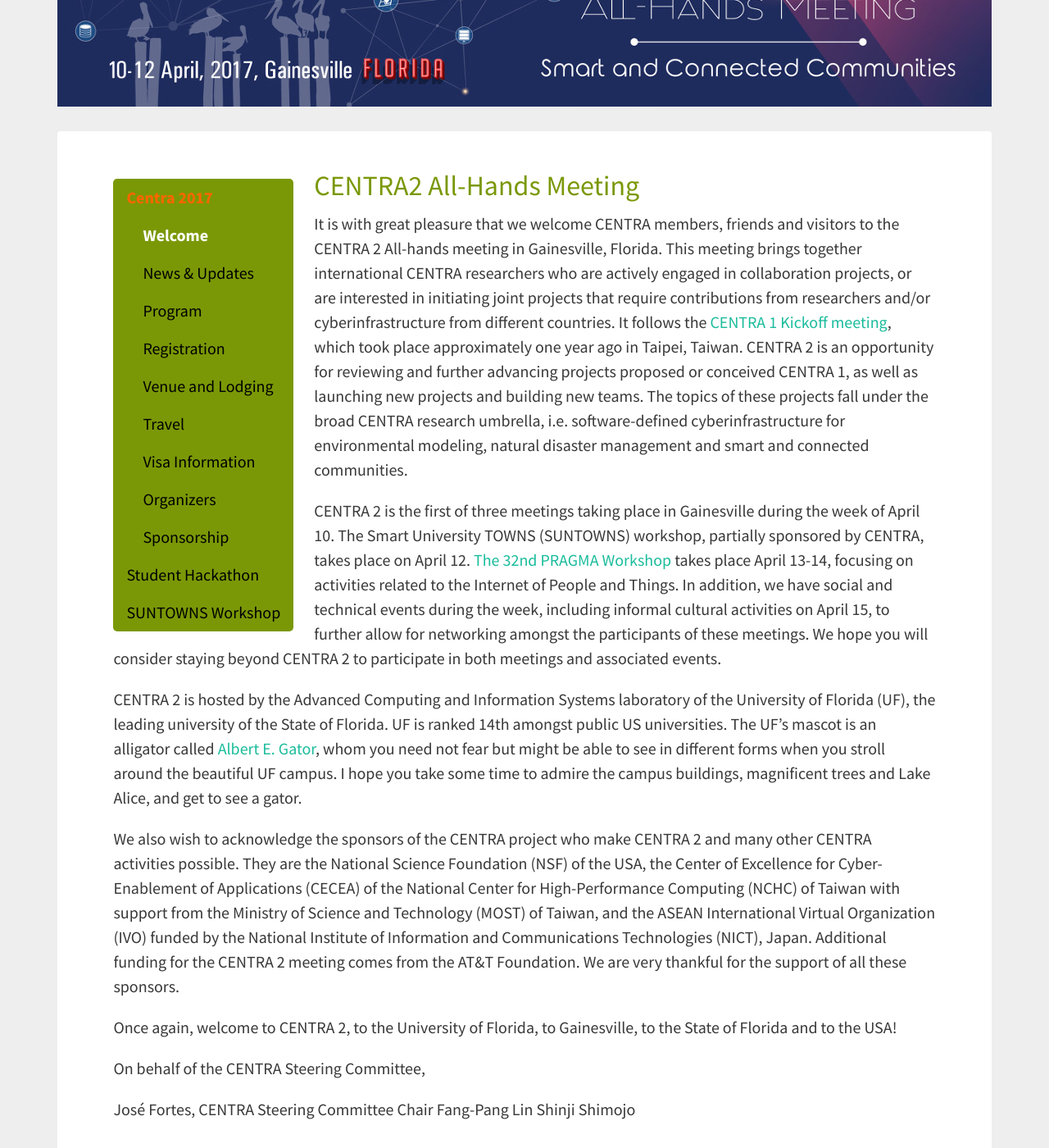
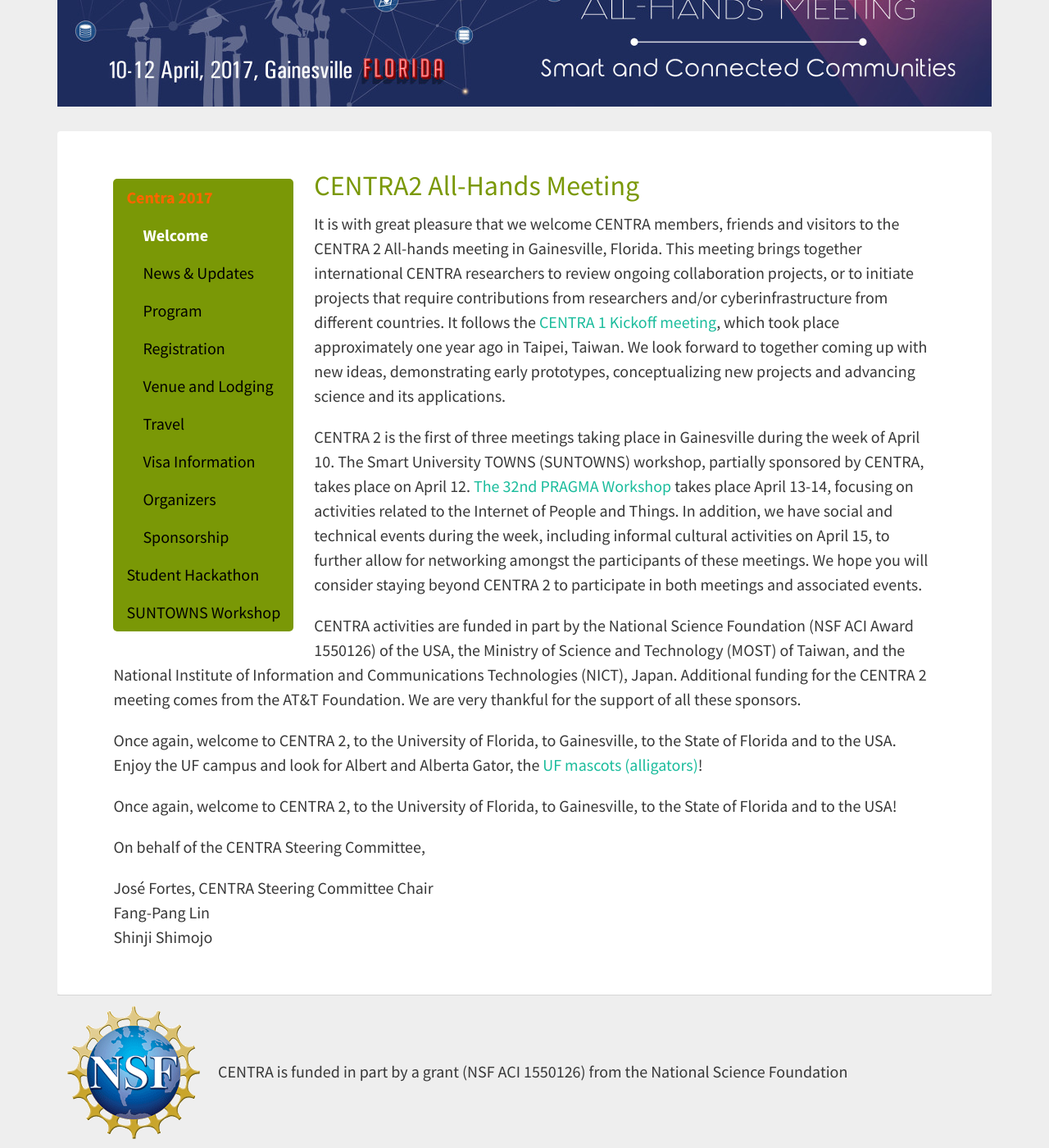
Before and after one commit to hmchou56/centra8, a Jekyll site: the page built from centra2/welcome.md, in a window 1280 px wide and 1400 px high, scrolled down 211 px. Shown: the whole window at 82% size. Built offline with Jekyll 4.4.1, drawn with Linux system fonts in a browser that asks for light colours; nearby versions of some CDN libraries.

Commit message:
Updated welcome text

```diff
--- a/centra2/welcome.md
+++ b/centra2/welcome.md
@@ -10,7 +10,7 @@
 ## CENTRA2 All-Hands Meeting
 
 <p>
-It is with great pleasure that we welcome CENTRA members, friends and visitors to the CENTRA 2 All-hands meeting in Gainesville, Florida. This meeting brings together international CENTRA researchers who are actively engaged in collaboration projects, or are interested in initiating joint projects that require contributions from researchers and/or cyberinfrastructure from different countries. It follows the <a href="http://event.nchc.org.tw/2016/CECEA/index.php?CONTENT_ID=22" target="_blank">CENTRA 1 Kickoff meeting</a>, which took place approximately one year ago in Taipei, Taiwan. CENTRA 2 is an opportunity for reviewing and further advancing projects proposed or conceived CENTRA 1, as well as launching new projects and building new teams. The topics of these projects fall under the broad CENTRA research umbrella, i.e. software-defined cyberinfrastructure for environmental modeling, natural disaster management and smart and connected communities.
+It is with great pleasure that we welcome CENTRA members, friends and visitors to the CENTRA 2 All-hands meeting in Gainesville, Florida. This meeting brings together international CENTRA researchers to review ongoing collaboration projects, or to initiate projects that require contributions from researchers and/or cyberinfrastructure from different countries. It follows the <a href="http://event.nchc.org.tw/2016/CECEA/index.php?CONTENT_ID=22" target="_blank">CENTRA 1 Kickoff meeting</a>, which took place approximately one year ago in Taipei, Taiwan. We look forward to together coming up with new ideas, demonstrating early prototypes, conceptualizing new projects and advancing science and its applications.
 </p>
 
 <p>
@@ -18,11 +18,11 @@
 </p>
 
 <p>
-CENTRA 2 is hosted by the Advanced Computing and Information Systems laboratory of the University of Florida (UF), the leading university of the State of Florida. UF is ranked 14th amongst public US universities. The UF’s mascot is an alligator called <a href="http://floridagators.com/sports/2015/12/10/_spirit_mascots_history_.aspx" target="_blank">Albert E. Gator</a>, whom you need not fear but might be able to see in different forms when you stroll around the beautiful UF campus. I hope you take some time to admire the campus buildings, magnificent trees and Lake Alice, and get to see a gator.
+CENTRA activities are funded in part by the National Science Foundation (NSF ACI Award 1550126) of the USA, the Ministry of Science and Technology (MOST) of Taiwan, and the National Institute of Information and Communications Technologies (NICT), Japan. Additional funding for the CENTRA 2 meeting comes from the AT&T Foundation. We are very thankful for the support of all these sponsors.
 </p>
 
 <p>
-We also wish to acknowledge the sponsors of the CENTRA project who make CENTRA 2 and many other CENTRA activities possible. They are the National Science Foundation (NSF) of the USA, the Center of Excellence for Cyber-Enablement of Applications (CECEA) of the National Center for High-Performance Computing (NCHC) of Taiwan with support from the Ministry of Science and Technology (MOST) of Taiwan, and the ASEAN International Virtual Organization (IVO) funded by the National Institute of Information and Communications Technologies (NICT), Japan. Additional funding for the CENTRA 2 meeting comes from the AT&T Foundation. We are very thankful for the support of all these sponsors.
+Once again, welcome to CENTRA 2, to the University of Florida, to Gainesville, to the State of Florida and to the USA. Enjoy the UF campus and look for Albert and Alberta Gator, the <a href="http://floridagators.com/sports/2015/12/10/_spirit_mascots_history_.aspx" target="_blank">UF mascots (alligators)</a>!
 </p>
 
 <p>
@@ -34,8 +34,8 @@
 </p>
 
 <p>
-José Fortes, CENTRA Steering Committee Chair
-Fang-Pang Lin
-Shinji Shimojo
+José Fortes, CENTRA Steering Committee Chair <br />
+Fang-Pang Lin <br />
+Shinji Shimojo <br />
 
 </p>
```
